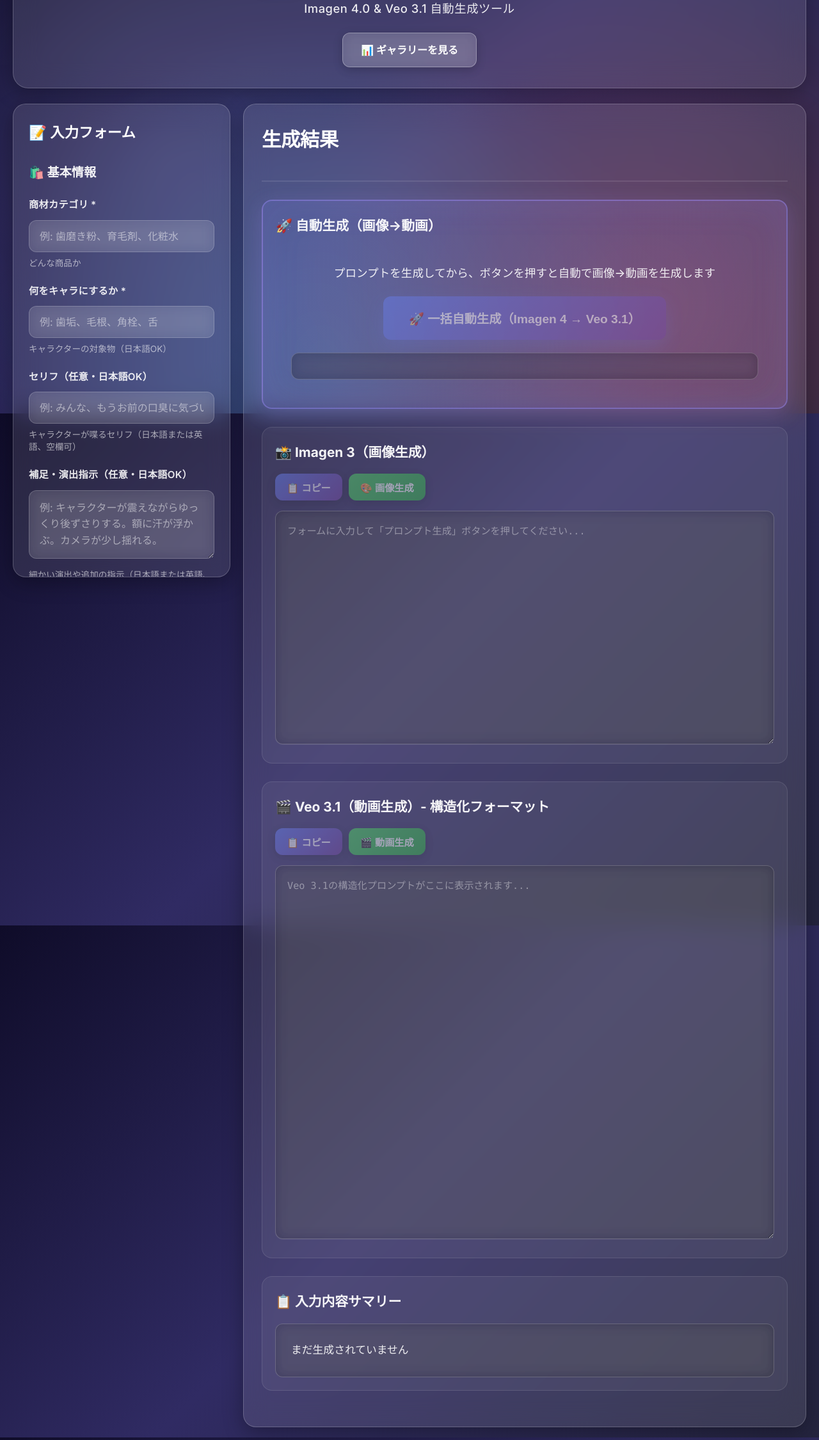
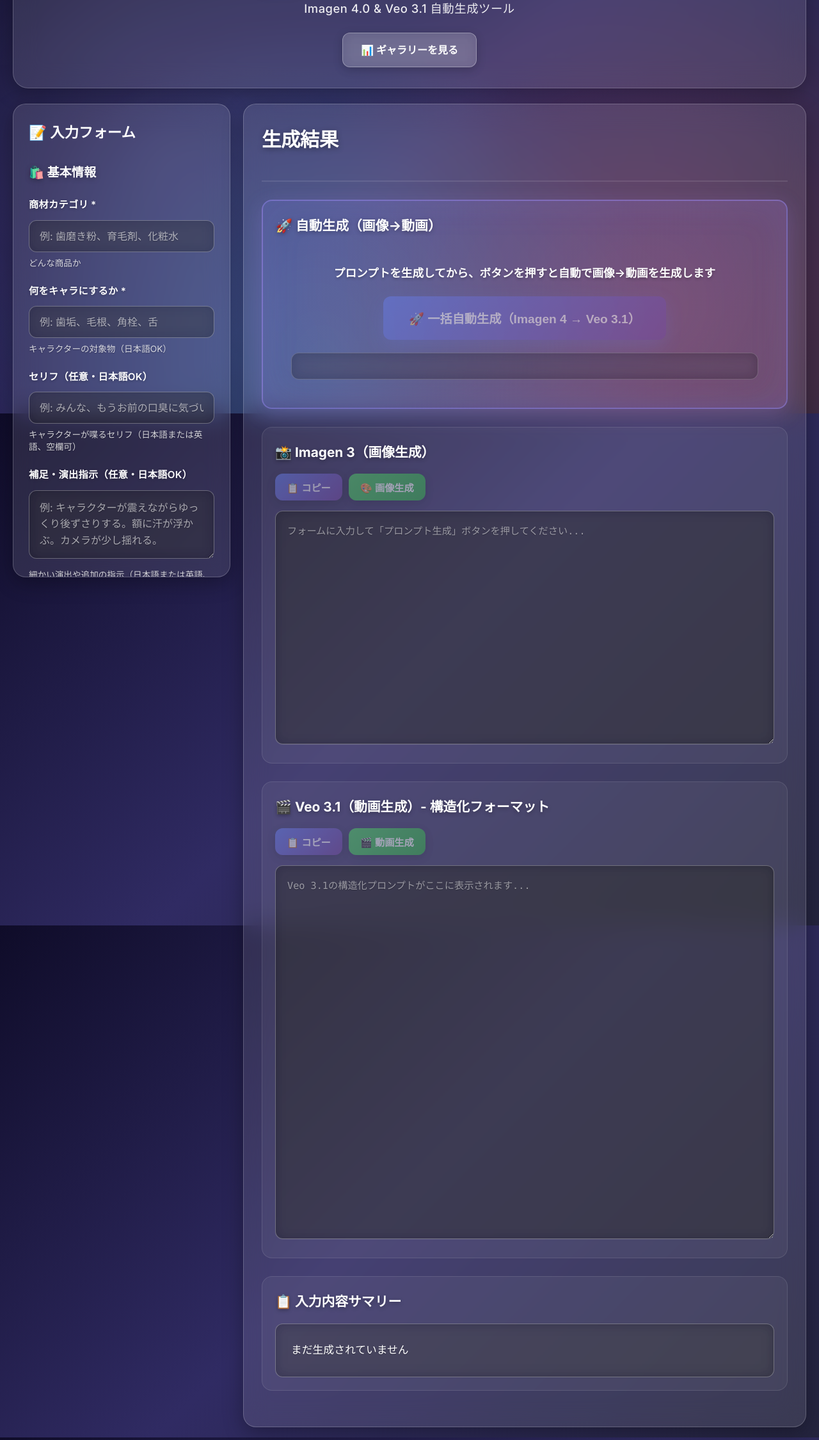
Before and after one commit to picklist-marketing/nanobanana-kling, a Flask app: page / in a window 1280 px wide. Shown: the part 154-2404 px from the top of the page at 64% size. Run offline with Flask 3, Linux system fonts and the light colour scheme; data that the repository does not hold is empty.

Commit message:
Improve text readability and contrast
- 全文字を純白 (#ffffff) に変更
- テキストシャドウ追加で背景から浮き出る
- 入力欄の背景を濃く（視認性向上）
- ボーダーを少し太く（1.5px）
- プレースホルダーの明度を上げる

Co-Authored-By: Claude Sonnet 4.5 <noreply@anthropic.com>

```diff
--- a/static/css/style.css
+++ b/static/css/style.css
@@ -180,11 +180,12 @@ header h1 {
 .form-section h3 {
     font-size: 1.2rem;
     margin-bottom: 20px;
-    color: rgba(255, 255, 255, 0.95);
+    color: #ffffff;
     font-weight: 700;
     display: flex;
     align-items: center;
     gap: 8px;
+    text-shadow: 0 2px 8px rgba(0, 0, 0, 0.3);
 }
 
 .form-group {
@@ -196,8 +197,9 @@ header h1 {
     font-size: 0.95rem;
     font-weight: 600;
     margin-bottom: 10px;
-    color: rgba(255, 255, 255, 0.9);
+    color: #ffffff;
     letter-spacing: 0.3px;
+    text-shadow: 0 1px 4px rgba(0, 0, 0, 0.3);
 }
 
 .form-group input[type="text"],
@@ -205,19 +207,20 @@ header h1 {
 .form-group textarea {
     width: 100%;
     padding: 14px 16px;
-    background: rgba(255, 255, 255, 0.1);
+    background: rgba(0, 0, 0, 0.3);
     backdrop-filter: blur(10px);
-    border: 1px solid rgba(255, 255, 255, 0.2);
+    border: 1.5px solid rgba(255, 255, 255, 0.3);
     border-radius: 12px;
     font-size: 1rem;
-    color: white;
+    color: #ffffff;
     transition: all 0.3s ease;
     font-family: 'Inter', -apple-system, BlinkMacSystemFont, 'Segoe UI', 'Hiragino Sans', 'Hiragino Kaku Gothic ProN', Meiryo, sans-serif;
+    text-shadow: 0 1px 2px rgba(0, 0, 0, 0.3);
 }
 
 .form-group input[type="text"]::placeholder,
 .form-group textarea::placeholder {
-    color: rgba(255, 255, 255, 0.5);
+    color: rgba(255, 255, 255, 0.6);
 }
 
 .form-group input[type="text"]:focus,
@@ -248,8 +251,9 @@ header h1 {
     display: block;
     margin-top: 8px;
     font-size: 0.85rem;
-    color: rgba(255, 255, 255, 0.6);
+    color: rgba(255, 255, 255, 0.8);
     line-height: 1.4;
+    text-shadow: 0 1px 2px rgba(0, 0, 0, 0.3);
 }
 
 /* 結果パネル（中央） */
@@ -284,9 +288,10 @@ header h1 {
 .result-header h2 {
     font-size: 1.9rem;
     margin-bottom: 16px;
-    color: white;
+    color: #ffffff;
     font-weight: 700;
     letter-spacing: -0.5px;
+    text-shadow: 0 2px 8px rgba(0, 0, 0, 0.4);
 }
 
 .quick-actions {
@@ -320,11 +325,12 @@ header h1 {
 
 .prompt-header h3 {
     font-size: 1.3rem;
-    color: rgba(255, 255, 255, 0.95);
+    color: #ffffff;
     font-weight: 700;
     display: flex;
     align-items: center;
     gap: 8px;
+    text-shadow: 0 2px 6px rgba(0, 0, 0, 0.3);
 }
 
 .prompt-actions {
@@ -343,20 +349,21 @@ header h1 {
 .prompt-textarea {
     width: 100%;
     padding: 18px;
-    background: rgba(0, 0, 0, 0.2);
+    background: rgba(0, 0, 0, 0.4);
     backdrop-filter: blur(10px);
-    border: 1px solid rgba(255, 255, 255, 0.2);
+    border: 1.5px solid rgba(255, 255, 255, 0.3);
     border-radius: 12px;
     font-family: 'Monaco', 'Menlo', 'Courier New', monospace;
     font-size: 0.95rem;
     line-height: 1.8;
     resize: vertical;
     transition: all 0.3s ease;
-    color: rgba(255, 255, 255, 0.95);
+    color: #ffffff;
+    text-shadow: 0 1px 2px rgba(0, 0, 0, 0.3);
 }
 
 .prompt-textarea::placeholder {
-    color: rgba(255, 255, 255, 0.4);
+    color: rgba(255, 255, 255, 0.5);
 }
 
 .prompt-textarea:focus {
@@ -368,14 +375,15 @@ header h1 {
 
 /* サマリーボックス */
 .summary-box {
-    background: rgba(0, 0, 0, 0.2);
+    background: rgba(0, 0, 0, 0.3);
     backdrop-filter: blur(10px);
-    border: 1px solid rgba(255, 255, 255, 0.2);
+    border: 1.5px solid rgba(255, 255, 255, 0.3);
     border-radius: 12px;
     padding: 24px;
     font-size: 1.05rem;
     line-height: 2;
-    color: rgba(255, 255, 255, 0.9);
+    color: #ffffff;
+    text-shadow: 0 1px 2px rgba(0, 0, 0, 0.3);
 }
 
 .summary-box strong {
@@ -687,8 +695,9 @@ header h1 {
 .auto-generate-box p {
     margin-bottom: 20px;
     font-size: 1.1rem;
-    color: rgba(255, 255, 255, 0.9);
-    font-weight: 500;
+    color: #ffffff;
+    font-weight: 600;
+    text-shadow: 0 2px 4px rgba(0, 0, 0, 0.3);
 }
 
 .btn-large {
@@ -712,8 +721,9 @@ header h1 {
 .status-message p {
     margin: 10px 0;
     font-size: 1rem;
-    color: rgba(255, 255, 255, 0.9);
-    font-weight: 500;
+    color: #ffffff;
+    font-weight: 600;
+    text-shadow: 0 1px 3px rgba(0, 0, 0, 0.3);
 }
 
 /* 生成結果表示 */
@@ -739,10 +749,11 @@ header h1 {
 }
 
 .generation-result h4 {
-    color: rgba(255, 255, 255, 0.95);
+    color: #ffffff;
     margin-bottom: 16px;
     font-size: 1.15rem;
     font-weight: 700;
+    text-shadow: 0 2px 4px rgba(0, 0, 0, 0.3);
 }
 
 .generation-result img,
```
